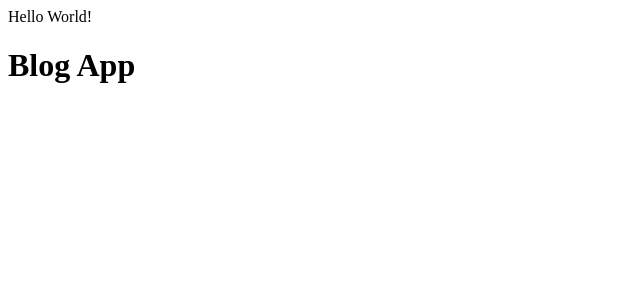
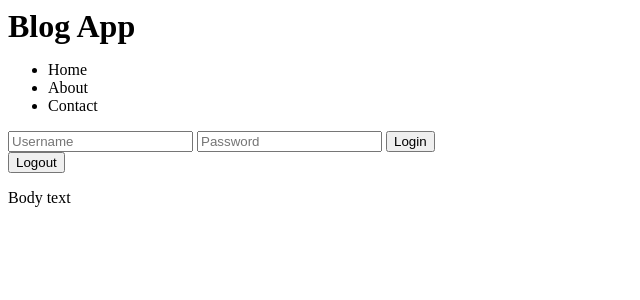
Before and after one commit to Mathbone/blog-app, a PHP site: page / in a window 1280 px wide. Shown: the top 300 px of the page, without its empty margins (0-640 px from the left). Run offline with PHP 8.4, Linux system fonts and the light colour scheme.

Commit message:
Basic setup work

```diff
--- /dev/null
+++ b/footer.php
@@ -0,0 +1,3 @@
+
+  </body>
+</html>
--- /dev/null
+++ b/header.php
@@ -0,0 +1,24 @@
+<!DOCTYPE html>
+<html lang="en" dir="ltr">
+  <head>
+    <meta charset="utf-8">
+    <link rel="stylesheet" href="style.css">
+    <title>Wilson Blog App</title>
+  </head>
+  <body>
+    <h1>Blog App</h1>
+    <nav>
+      <ul>
+        <li><a href="index.php">Home</a></li>
+        <li><a href="#">About</a></li>
+        <li><a href="#">Contact</a></li>
+      </ul>
+    </nav>
+    <form class="login" action="includes/login.inc.php" method="post">
+      <input type="text" name="login-username" placeholder="Username">
+      <input type="text" name="login-pwd" placeholder="Password">
+      <button type="button" name="login-submit">Login</button>
+    </form>
+    <form class="logout" action="includes/logout.inc.php" method="post">
+      <button type="button" name="logout-submit">Logout</button>
+    </form>
--- a/index.php
+++ b/index.php
@@ -1,13 +1,8 @@
-<!DOCTYPE html>
 <?php
-echo "Hello World!";
-?>
-<html lang="en" dir="ltr">
-  <head>
-    <meta charset="utf-8">
-    <title>Wilson Blog App</title>
-  </head>
-  <body>
-    <h1>Blog App</h1>
-  </body>
-</html>
+  require "header.php";
+ ?>
+<p>Body text</p>
+
+<?php
+  require 'footer.php';
+ ?>
--- /dev/null
+++ b/style.css
@@ -0,0 +1,13 @@
+h1 {
+  margin: 0;
+  padding: 0;
+}
+
+ul li {
+  text-decoration: none;
+}
+
+ul li a {
+  text-decoration: none;
+  color: black;
+}
```
Also changed, not shown: includes/dbh.inc.php (added), includes/login.inc.php (added), includes/logout.inc.php (added), register.php (added).
